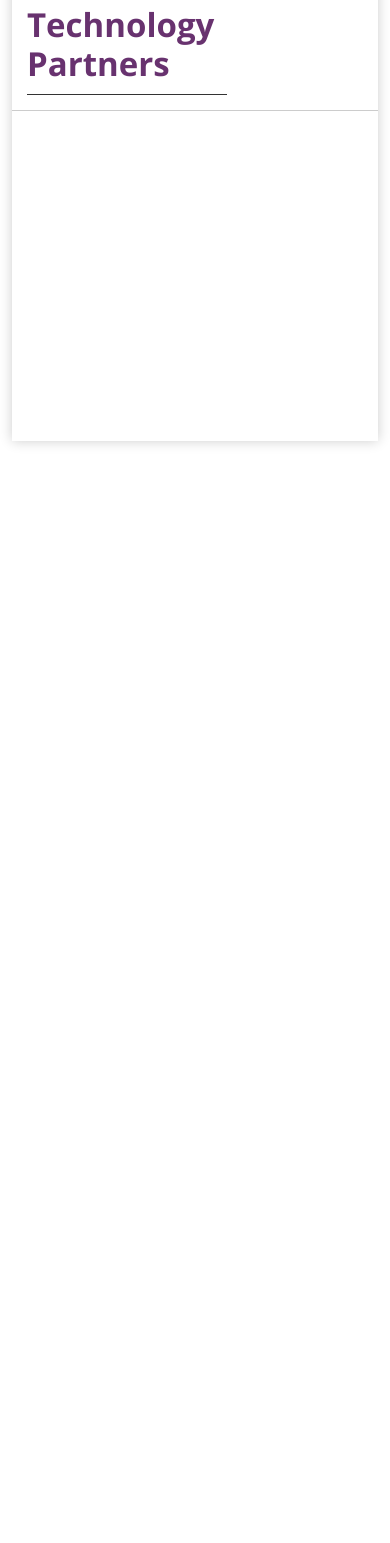
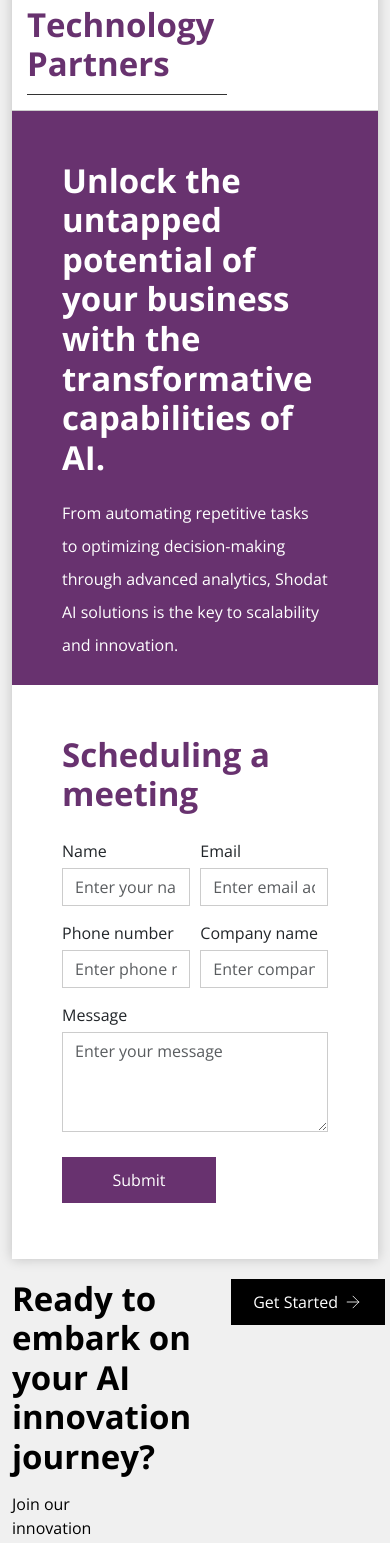
Before and after one commit to amitpandey0107/shodat-website, a Next.js app: page / in a window 390 px wide. Shown: the part 6679-8222 px from the top of the page. Before the commit the page ends 7150 px from the top, so only its background shows below. Built offline with nearby package versions, Linux system fonts and the light colour scheme.

Commit message:
Added contact section

```diff
--- a/src/pages/scheduling/index.tsx
+++ b/src/pages/scheduling/index.tsx
@@ -62,11 +62,135 @@ export default function Scheduling() {
                   </ul>
                 </div>
               </div>
+
+              <div className={`${styles.contactForm}`}>
+                <div className="row">
+                  <div className="col-sm-5 col-md-5 col-lg-5">
+                    <div className={`${styles.schedulingInfo}`}>
+                      <h2>
+                        Unlock the untapped potential of your business with the
+                        transformative capabilities of AI.
+                      </h2>
+                      <p>
+                        From automating repetitive tasks to optimizing
+                        decision-making through advanced analytics, Shodat AI
+                        solutions is the key to scalability and innovation.
+                      </p>
+                      <Link
+                        href="/"
+                        className={`${styles.btnLetsTalkAI} btnBlack`}
+                      >
+                        <span>Lets Talk AI</span>
+                        <Image
+                          src="/img/arrowRight.svg"
+                          alt="arrow right"
+                          height={20}
+                          width={20}
+                        />
+                      </Link>
+                    </div>
+                  </div>
+                  <div className="col-sm-7 col-md-7 col-lg-7">
+                    <div className={`${styles.schedulingForm}`}>
+                      <h2>Scheduling a meeting</h2>
+                      <div className={`${styles.formWrap}`}>
+                        <div className={`${styles.formRow}`}>
+                          <div className={`${styles.formGroup}`}>
+                            <label htmlFor="yourname">Name</label>
+                            <input
+                              type="text"
+                              name="yourname"
+                              id="yourname"
+                              placeholder="Enter your name"
+                              className="form-control"
+                            />
+                          </div>
+                          <div className={`${styles.formGroup}`}>
+                            <label htmlFor="emailaddress">Email</label>
+                            <input
+                              type="text"
+                              name="emailaddress"
+                              id="emailaddress"
+                              placeholder="Enter email address"
+                              className="form-control"
+                            />
+                          </div>
+                        </div>
+                        <div className={`${styles.formRow}`}>
+                          <div className={`${styles.formGroup}`}>
+                            <label htmlFor="phoneNumber">Phone number</label>
+                            <input
+                              type="text"
+                              name="phoneNumber"
+                              id="phoneNumber"
+                              placeholder="Enter phone number"
+                              className="form-control"
+                            />
+                          </div>
+                          <div className={`${styles.formGroup}`}>
+                            <label htmlFor="companyName">Company name</label>
+                            <input
+                              type="text"
+                              name="companyName"
+                              id="companyName"
+                              placeholder="Enter company name"
+                              className="form-control"
+                            />
+                          </div>
+                        </div>
+                        <div className={`${styles.formRow}`}>
+                          <div className={`${styles.formGroupFull}`}>
+                            <label htmlFor="message">Message</label>
+                            <textarea
+                              name="message"
+                              id="message"
+                              className="form-control"
+                              placeholder="Enter your message"
+                            ></textarea>
+                          </div>
+                        </div>
+                        <div className={`${styles.formRow}`}>
+                          <div className={`${styles.formGroupFull}`}>
+                            <button className={`${styles.btnSubmit}`}>
+                              Submit
+                            </button>
+                          </div>
+                        </div>
+                      </div>
+                    </div>
+                  </div>
+                </div>
+              </div>
             </div>
           </div>
         </div>
       </div>
 
+      {/* CTA */}
+      <div className="container-fluid">
+        <div className="row">
+          <div className="col-sm-12">
+            <div className={`${styles.cta}`}>
+              <div className={`${styles.ctaContent}`}>
+                <h3>Ready to embark on your AI innovation journey?</h3>
+                <p>
+                  Join our innovation workshop to explore custom solutions
+                  tailored to your business
+                </p>
+              </div>
+              <Link href="/" className={`${styles.getStarted} btnBlack`}>
+                <span>Get Started</span>
+                <Image
+                  src="/img/arrowRight.svg"
+                  alt="arrow right"
+                  height={20}
+                  width={20}
+                />
+              </Link>
+            </div>
+          </div>
+        </div>
+      </div>
     </div>
   );
 }
--- a/src/pages/scheduling/scheduling.module.css
+++ b/src/pages/scheduling/scheduling.module.css
@@ -1,6 +1,6 @@
 .scheduling {
     position: relative;
-    margin-bottom: 30px;
+    background-color: #F0F0F0;
 }
 .growingTeam {
     position: relative;
@@ -37,5 +37,103 @@
     justify-content: space-between;
     align-items: center;
 }
-.growingTeam .clients ul li {}
-.growingTeam .clients ul li img{}
+
+.schedulingInfo {
+    height: 574px;
+    /* width: 574px; */
+    background-color: #68326F;
+    padding: 50px;
+}
+.schedulingInfo h2 {
+    font-size: 33px;
+    color: white;
+    font-weight: bold;
+    margin-bottom: 20px;
+}
+.schedulingInfo p {
+    color: white;
+    font-weight: 400;
+    margin-bottom: 35px;
+    line-height: 33px;
+}
+.schedulingForm {
+    height: 574px;
+    background-color: #FFFFFF;
+    padding: 50px;
+}
+.schedulingForm h2 {
+    font-size: 33px;
+    color: #68326F;
+    font-weight: bold;
+    margin-bottom: 25px;
+}
+
+.formWrap {
+    position: relative;
+}
+.formWrap .formRow{
+    display: flex;
+    justify-content: space-between;
+    align-items: center;
+    flex-wrap: wrap;
+    flex-direction: row;
+}
+.formWrap .formGroup {
+    margin-bottom: 15px;
+    width: 48%;
+}
+.formWrap  label{
+    margin-bottom: 5px;
+}
+.formWrap .formGroup input[type="text"] {
+    border: 1px solid #CCCCCC;
+    border-radius: 0;
+}
+.formWrap textarea {
+    border: 1px solid #CCCCCC;
+    border-radius: 0;
+    min-height: 100px;
+}
+.formWrap .formGroupFull {
+    margin-bottom: 15px;
+    width: 100%;
+}
+
+.btnSubmit {
+    background-color: #68326F;
+    color: white;
+    border: none;
+    font-size: 16px;
+    font-weight: 300;
+    cursor: pointer;
+    display: inline-flex;
+    align-items: center;
+    justify-content: center;
+    height: 46px;
+    min-width: 154px;
+    box-shadow: none;
+    border-radius: 0;
+    margin-top: 10px;
+}
+
+.cta {
+    padding: 20px 0;
+    display: flex;
+    justify-content: flex-start;
+    align-items: flex-start;
+}
+.cta .ctaContent {
+    margin-right: 40px;
+}
+.cta .ctaContent h3 {
+    font-size: 33px;
+    color: black;
+    font-weight: bold;
+    margin-bottom: 15px;
+}
+.cta .ctaContent p {
+    font-weight: 400;
+    line-height: 24px;
+    color: black;
+    width: 60%;
+}
```
Lines whose indentation alone changed are shown as unchanged.
